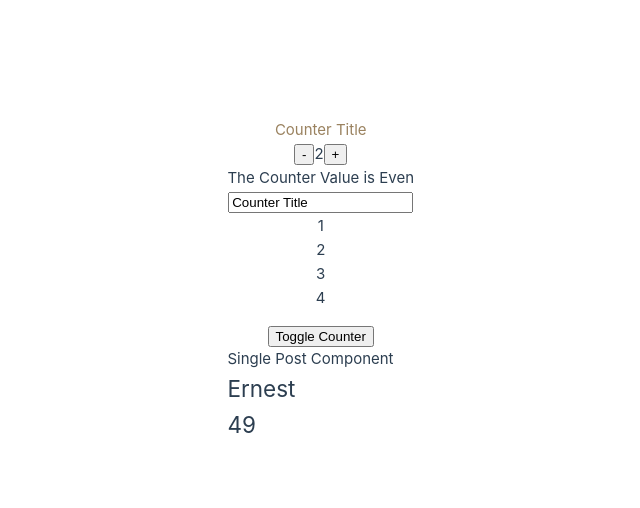
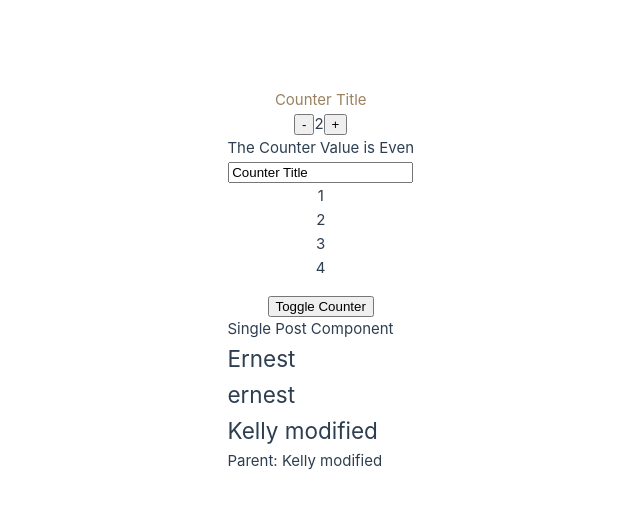
Before and after one commit to JeongAhYoon/vue_practice, a Vue app: page / in a window 1280 px wide. Shown: the top 508 px of the page, without its empty margins (226-866 px from the left). Built offline with nearby package versions, Linux system fonts and the light colour scheme.

Commit message:
props as one data flow

```diff
--- a/src/App.vue
+++ b/src/App.vue
@@ -18,7 +18,8 @@
 <FormInput />
 <WatchComponent />
 <WatchEffectComponent /> -->
-<SinglePost v-bind="postDetails" />
+<SinglePost v-bind="postDetails" :post="post"/>
+<div>Parent: {{ post.name }}</div>
     <div style="margin-top: 15rem"></div>
   </div>
 </template>
@@ -34,7 +35,7 @@
 //     }
 // }
 import CounterComponent from './components/Counter.vue' //change it locally
-import { onBeforeUpdate, onMounted, onUpdated, ref } from "vue";
+import { onBeforeUpdate, onMounted, onUpdated, ref, reactive } from "vue";
 import SinglePost from './components/SinglePost.vue';
 const showCounter = ref(true);
 const counterRef = ref(null);
@@ -42,6 +43,11 @@ const postDetails = {
   title: 'Ernest',
   age: 49
 };
+
+const post = reactive({
+  id: 1,
+  name: "randomName"
+});
 const postTitle = ref('Claire is cute')
 // onBeforeUpdate(() => {
 //   console.log("before Update");
--- a/src/components/SinglePost.vue
+++ b/src/components/SinglePost.vue
@@ -1,14 +1,22 @@
 <template>
     <div>Single Post Component</div>
-    <h2>{{ title }}</h2>
-    <h2>{{ age }}</h2>
+    <h2 ref="titleRef">{{ title }}</h2>
+    <h2 ref="titleRef">{{ name1 }}</h2>
+    <h2>{{ post.name }}</h2>
 </template>
 
 <script setup>
-
+import { ref, computed } from 'vue';
 //const props = defineProps(['title','postTitle']);
-const props1 = defineProps(['title', 'age']);
+const props = defineProps(['title', 'age', 'post']);
 //const {title, age} = props1;
 //console.log(props1.postDetails);
+//Props one way.(read-only)
+const name = ref(props.title);
+const name1 = computed( () => props.title.trim().toLowerCase());
+const titleRef = ref(null);
+name.value = 'Claire';
+console.log(name.value);
+props.post.name = 'Kelly modified';
 
 </script>
```
